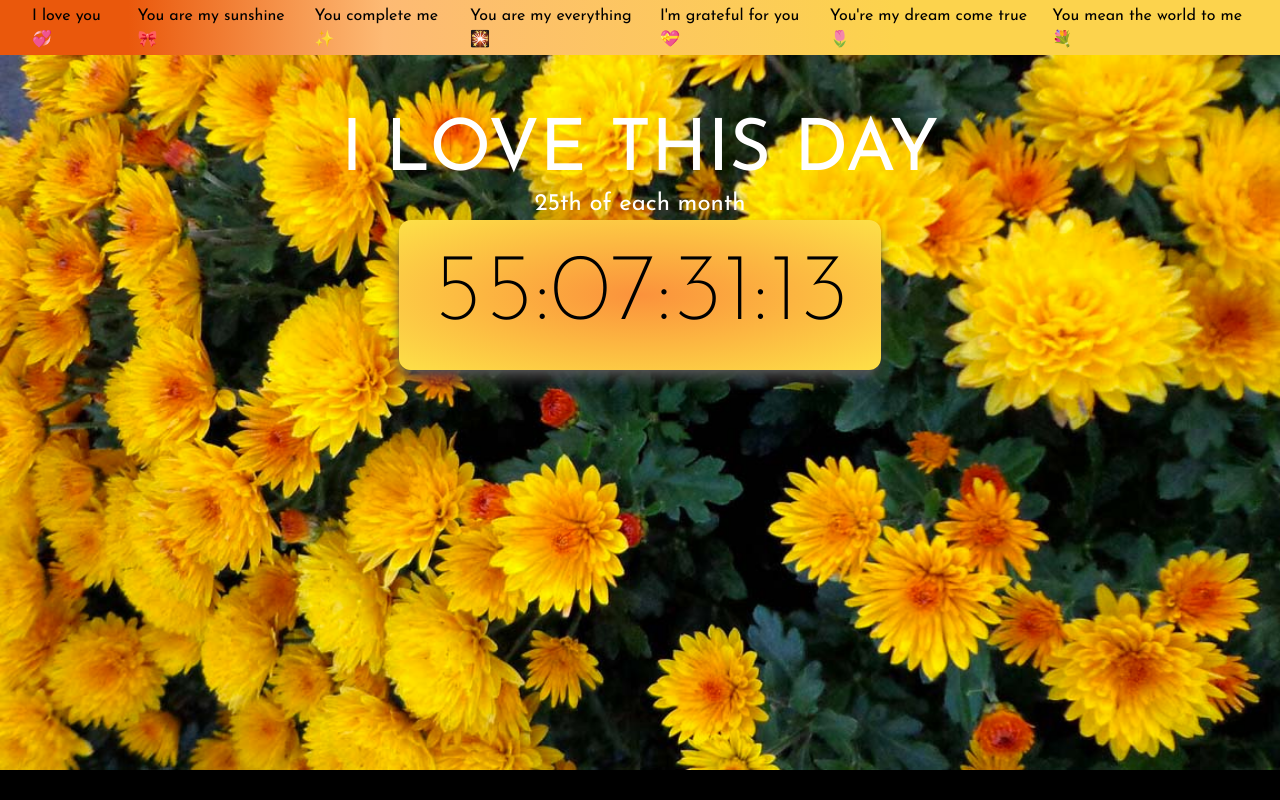
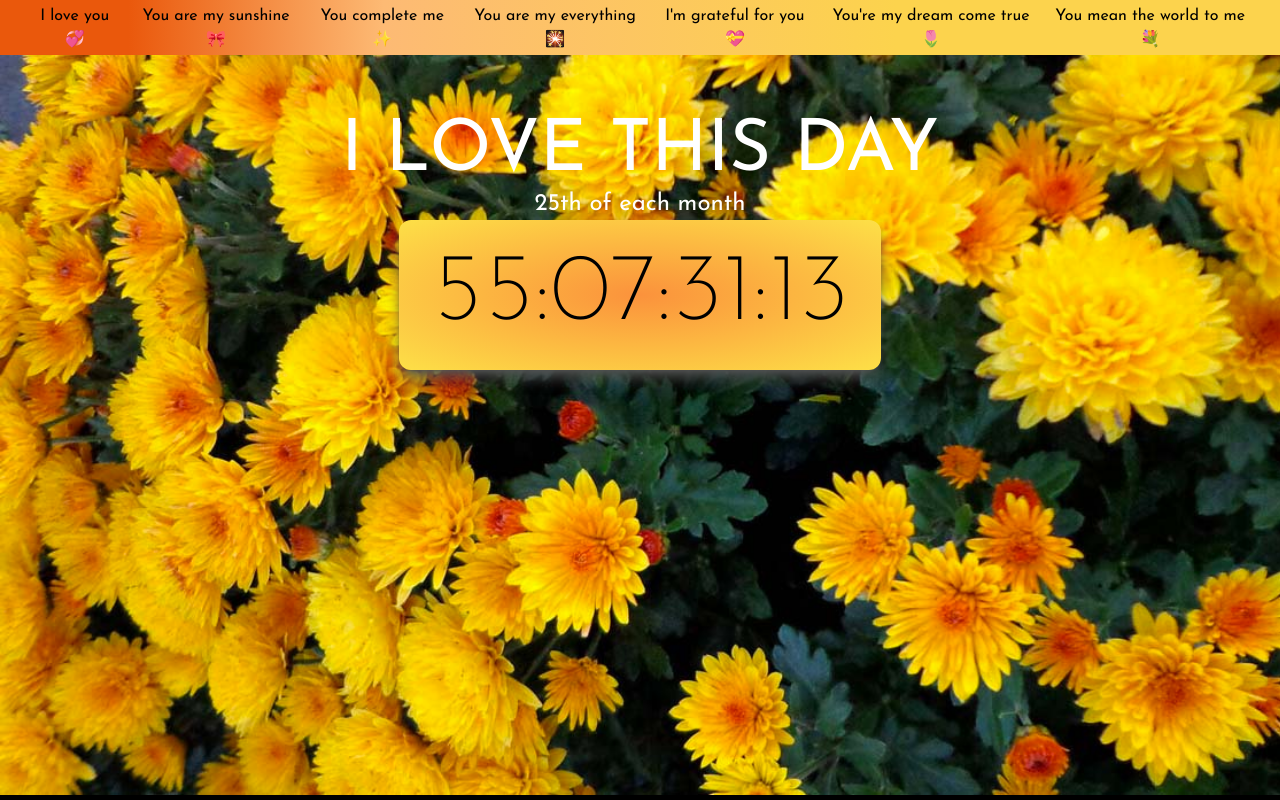
Before and after one commit to zLuisTv/love-mahi, a Next.js app: page / in a window 1280 px wide. Shown: the top 800 px of the page. Built offline with nearby package versions, Linux system fonts and the light colour scheme; a web font is replaced by a local one.

Commit message:
New commit

```diff
--- a/app/layout.jsx
+++ b/app/layout.jsx
@@ -16,7 +16,7 @@ export default function RootLayout({ children }) {
 
         <nav className='fixed flex z-10 w-full h-[55px] bg-gradient-to-r from-orange-600 from-10% via-orange-300 via-30% to-amber-300 to-70% items-center justify-around mobile-s:h-[52px] mobile-s:w-full mobile-m:h-20 mobile-m:w-full'>
 
-          <div className='flex px-8 gap-5 mobile-s:px-2 mobile-s:gap-2 mobile-s:text-xs mobile-s:text-center mobile-m:text-center mobile-m:px-5 mobile-m:gap-2'>
+          <div className='flex px-8 gap-5 text-center mobile-s:px-2 mobile-s:gap-2 mobile-s:text-xs mobile-s:text-center mobile-m:text-center mobile-m:px-5 mobile-m:gap-2'>
 
             <span>
               I love you 💞
@@ -30,19 +30,19 @@ export default function RootLayout({ children }) {
               You complete me ✨
             </span>
 
-            <span className='mobile-s:hidden'>
+            <span className='mobile-s:hidden mobile-m:hidden mobile-l:hidden'>
               You are my everything 🎇
             </span>
 
-            <span className='mobile-s:hidden mobile-m:hidden'>
+            <span className='mobile-s:hidden mobile-m:hidden mobile-l:hidden'>
               I'm grateful for you 💝
             </span>
 
-            <span className='mobile-s:hidden mobile-m:hidden'>
+            <span className='mobile-s:hidden mobile-m:hidden mobile-l:hidden'>
               You're my dream come true 🌷
             </span>
 
-            <span className='mobile-s:hidden mobile-m:hidden'>
+            <span className='mobile-s:hidden mobile-m:hidden mobile-l:hidden'>
               You mean the world to me 💐
             </span>
 
--- a/app/page.jsx
+++ b/app/page.jsx
@@ -13,14 +13,14 @@ export default function Home() {
   return (
     <main className='absolute w-full bg-fixed bg-cover'>
 
-      <section className='flex flex-col mt-5 w-full h-[750px] items-center text-center text-black bg-[url("../public/Flores-amarillas.jpg")] bg-fixed bg-cover mobile-s:h-[615px]'>
+      <section className='flex flex-col mt-5 w-auto h-[775px] items-center text-center text-black bg-[url("../public/Flores-amarillas.jpg")] bg-fixed bg-cover mobile-s:h-[615px]'>
 
         <div className="mt-24 text-center">
           <h1 className="text-7xl uppercase text-white">I Love this day</h1>
           <h2 className="text-2xl text-white">25th of each month</h2>
         </div>
 
-        <div className="flex items-center justify-center w-auto px-8 h-[150px] from-orange-400 to-yellow-300 bg-gradient-radial  rounded-xl shadow-neutral-600 shadow-lg mobile-s:max-w-[295px] mobile-s:max-h-[110px]">
+        <div className="flex items-center justify-center w-auto px-8 h-[150px] from-orange-400 to-yellow-300 bg-gradient-radial  rounded-xl shadow-neutral-600 shadow-lg mobile-s:max-w-[295px] mobile-s:max-h-[110px] mobile-l:max-w-[345px] mobile-l:max-h-[90px]">
 
           <div className="flex text-center">
             <Chronometer />
@@ -33,7 +33,7 @@ export default function Home() {
       <section className='flex flex-col h-[1600px] mt-[42px] px-24 bg-white items-center mobile-s:mt-5 mobile-s:h-[5250px]'>
 
         <div className='flex bg-gradient-to-bl to-red-300 via-yellow-200 from-orange-500 w-max p-4 rounded-xl'>
-          <p className={`${font_o.className} text-black text-[60px] uppercase mobile-s:text-[20px]`}>Every Photo, an Emotion</p>
+          <p className={`${font_o.className} text-black text-[60px] uppercase mobile-s:text-[20px] mobile-l:text-[25px]`}>Every Photo, an Emotion</p>
         </div>
 
         <div className='w-[100%] pt-10 text-center mobile-s:pt-1'>
--- a/components/time.jsx
+++ b/components/time.jsx
@@ -70,7 +70,7 @@ export function Chronometer() {
                 <p className='uppercase text-center'>Es un día para celebrar y pasarla bien contigo.</p>
             ) : (
                 <div className='flex'>
-                    <p className='text-8xl font-extralight mobile-s:text-[58px]'>{formatValue(span_days)}:{formatValue(span_hours)}:{formatValue(span_minutes)}:{formatValue(span_seconds)}</p>
+                    <p className='text-8xl font-extralight mobile-s:text-[58px] mobile-l:text-[60px]'>{formatValue(span_days)}:{formatValue(span_hours)}:{formatValue(span_minutes)}:{formatValue(span_seconds)}</p>
                 </div>
             )}
         </div>
```
